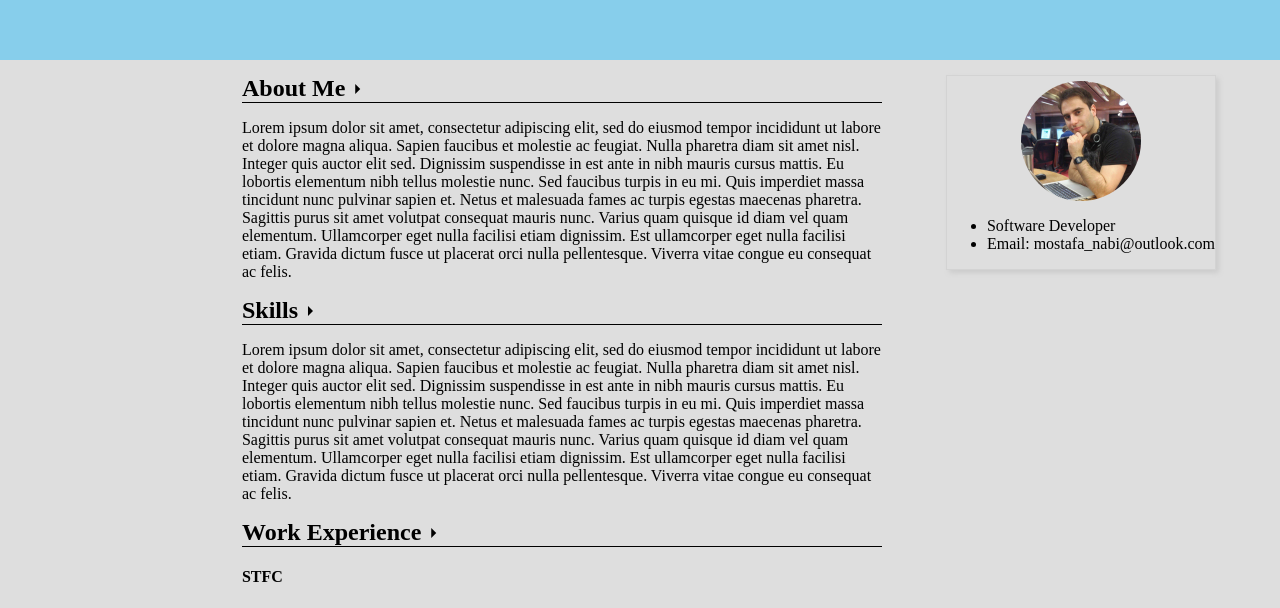
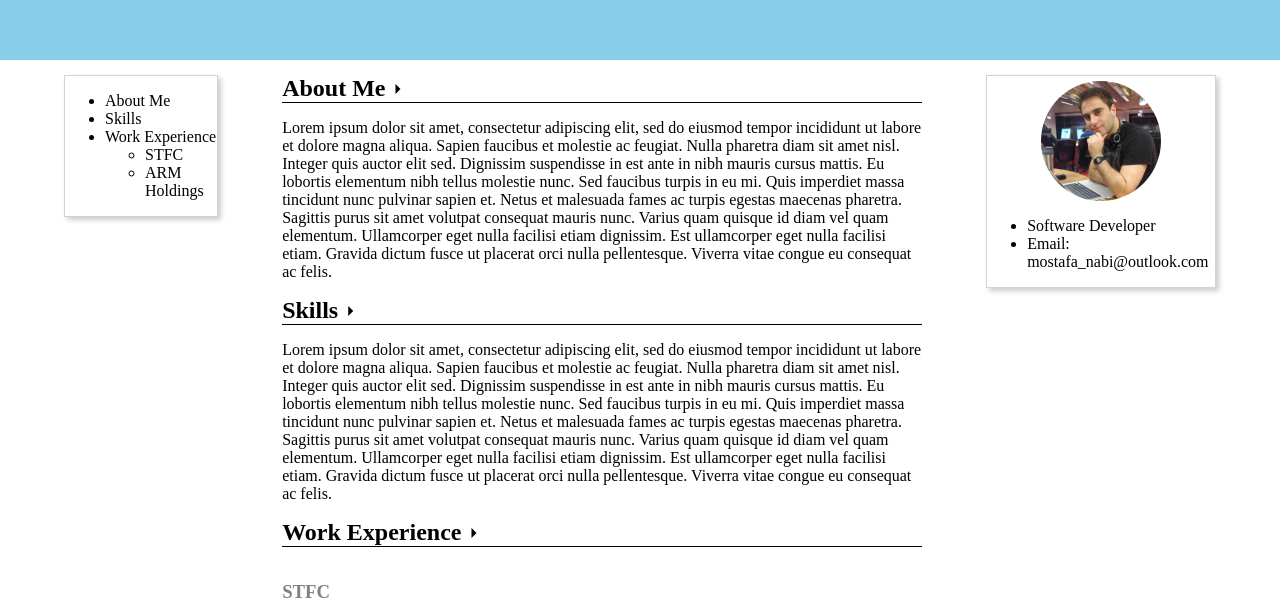
Before and after one commit to MostafaNabi/personal-website, a Vue app: page /#/ in a window 1280 px wide. Shown: the part 140-748 px from the top of the page. Built offline with nearby package versions, Linux system fonts and the light colour scheme.

Commit message:
Added content menu

```diff
--- a/src/App.vue
+++ b/src/App.vue
@@ -3,6 +3,7 @@
     <div id="main">
       <the-navbar id="navbar"/>
       <div id="main-body">
+        <the-content-menu id="menu"/>
         <router-view id="content"/>
         <the-profile-card id="profile"/>
       </div>
@@ -13,11 +14,13 @@
 <script>
 import TheNavbar from '@/components/TheNavbar';
 import TheProfileCard from '@/components/TheProfileCard';
+import TheContentMenu from '@/components/TheContentMenu';
 export default {
   name: 'App',
   components: {
     TheNavbar,
-    TheProfileCard
+    TheProfileCard,
+    TheContentMenu
   }
 };
 </script>
@@ -28,7 +31,6 @@ export default {
     width: 100%;
     margin: 0px;
     padding: 0px;
-    background-color: #dedede;
   }
 </style>
 
@@ -59,6 +61,12 @@ export default {
     width: 100%;
   }
 
+  #menu {
+    margin-top: 15px;
+    margin-left: 5%;
+    margin-right: 5%;
+  }
+
   #content {
     max-width: 50%;
   }
--- a/src/components/TheContentMenu.vue
+++ b/src/components/TheContentMenu.vue
@@ -1,4 +1,18 @@
 <template>
+  <div>
+    <div id="content-menu-wrapper">
+      <ul>
+        <li> About Me </li>
+        <li> Skills </li>
+        <li> Work Experience
+          <ul>
+            <li> STFC </li>
+            <li> ARM Holdings </li>
+          </ul>
+        </li>
+      </ul>
+    </div>
+  </div>
 
 </template>
 
@@ -9,5 +23,9 @@ export default {
 </script>
 
 <style lang="scss" scoped>
+  #content-menu-wrapper {
+    border: 1px solid lightgray;
+    box-shadow: 3px 3px 5px 0 #ccc;
+  }
 
 </style>
--- a/src/views/TheHomePage.vue
+++ b/src/views/TheHomePage.vue
@@ -44,7 +44,7 @@
       </div>
 
       <div class="section-subtitle-wrapper">
-        <h4 class="section-subtitle"> STFC </h4>
+        <h3 class="section-subtitle"> STFC </h3>
       </div>
       <div class="section-content-wrapper">
         <p>
@@ -59,7 +59,7 @@
       </div> <!-- close stfc -->
 
       <div class="section-subtitle-wrapper">
-        <h4 class="section-subtitle"> ARM Holdings </h4>
+        <h3 class="section-subtitle"> ARM Holdings </h3>
       </div>
       <div class="section-content-wrapper">
         <p>
@@ -84,6 +84,10 @@ export default {
 
 <style lang="scss" scoped>
 
+#home-page-content {
+  background-color: white;
+}
+
 .section-title-wrapper {
   display: flex;
   justify-content: flex-start;
@@ -96,4 +100,24 @@ export default {
 .section-title {
   margin: 0px;
 }
+
+.section-subtitle-wrapper {
+  display: flex;
+  justify-content: flex-start;
+  align-items: center;
+
+  .section-subtitle {
+    color: gray;
+    margin-right: 10px;
+  }
+
+  .section-subtitle:hover {
+    color: skyblue;
+    cursor: pointer;
+
+    ::after {
+      content: "<i class='material-icons'>open_in_new</i>";
+    }
+  }
+}
 </style>
```
Also changed, not shown: src/components/Slideshow.vue (added, +12 -0 lines), src/assets/dafni-website-1.png (added).
